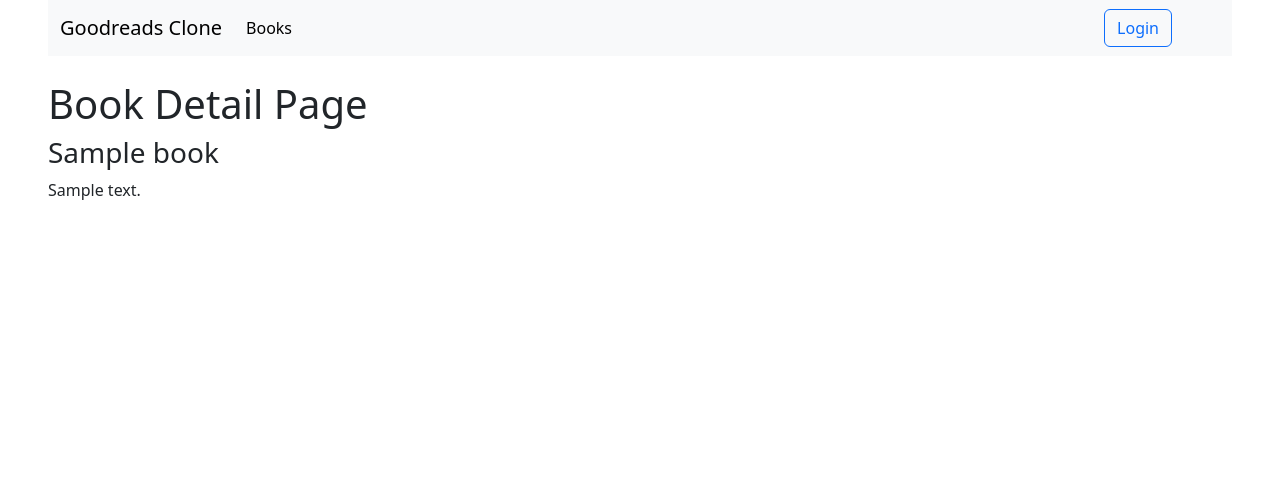
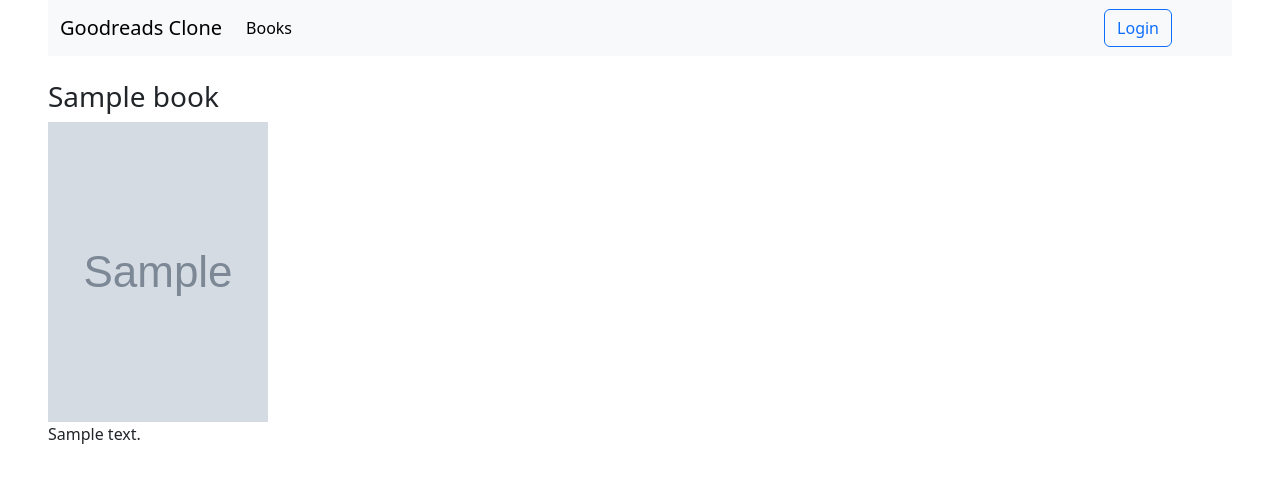
Before and after one commit to jamshid-ai/greads, a Django app: page /books/1 in a window 1280 px wide. Shown: the top 483 px of the page. Run offline with Django 4.2, Linux system fonts and the light colour scheme; tables that the repository leaves empty hold one stand-in row (values such as "Sample post"); grey boxes marked "Sample" are stand-in pictures.

Commit message:
books cover picture

```diff
--- a/books/models.py
+++ b/books/models.py
@@ -7,6 +7,7 @@ class Book(models.Model):
     title = models.CharField(max_length=200)
     description = models.TextField()
     isbn = models.CharField(max_length=17)
+    cover_picture = models.ImageField(default="default_cover.jpg")
 
     def __str__(self):
         return self.title
--- a/books/templates/books/detail.html
+++ b/books/templates/books/detail.html
@@ -3,9 +3,9 @@
 {% block title %}Book Detail Page{% endblock %}
 
 {% block content %}
-    <h1>Book Detail Page</h1>
+    <h3>{{ book.title }}</h3>
 
-    <h3>{{ book.title }}</h3>
+    <img class="cover-pic" alt="Cover picture" src="{{ book.cover_picture.url }}">
 
     <p>
         {{ book.description }}
--- a/static/css/main.css
+++ b/static/css/main.css
@@ -3,3 +3,8 @@
     height: 200px;
     border-radius: 50%;
 }
+
+.cover-pic {
+    width: 220px;
+    height: 300px;
+}
```
